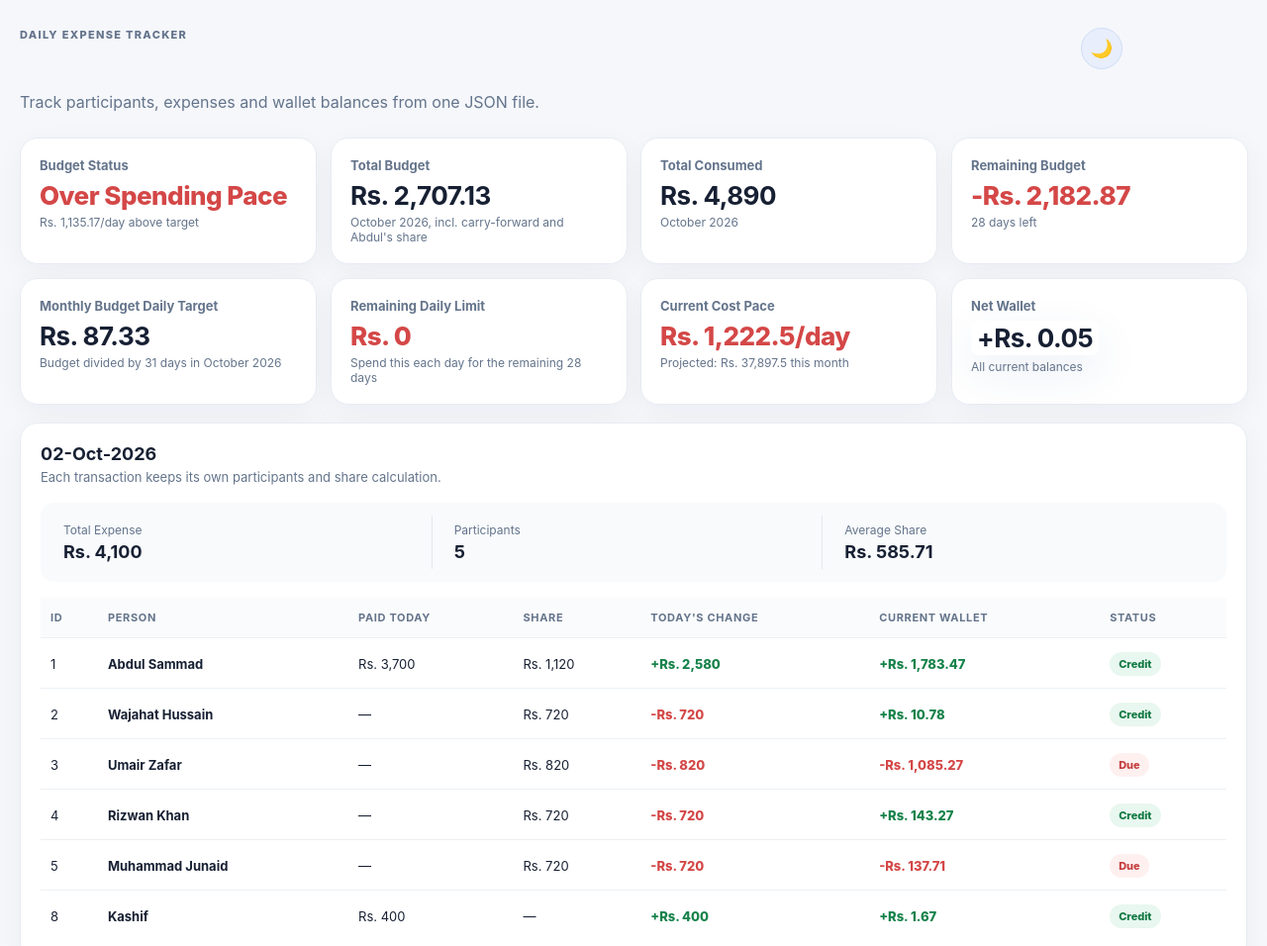
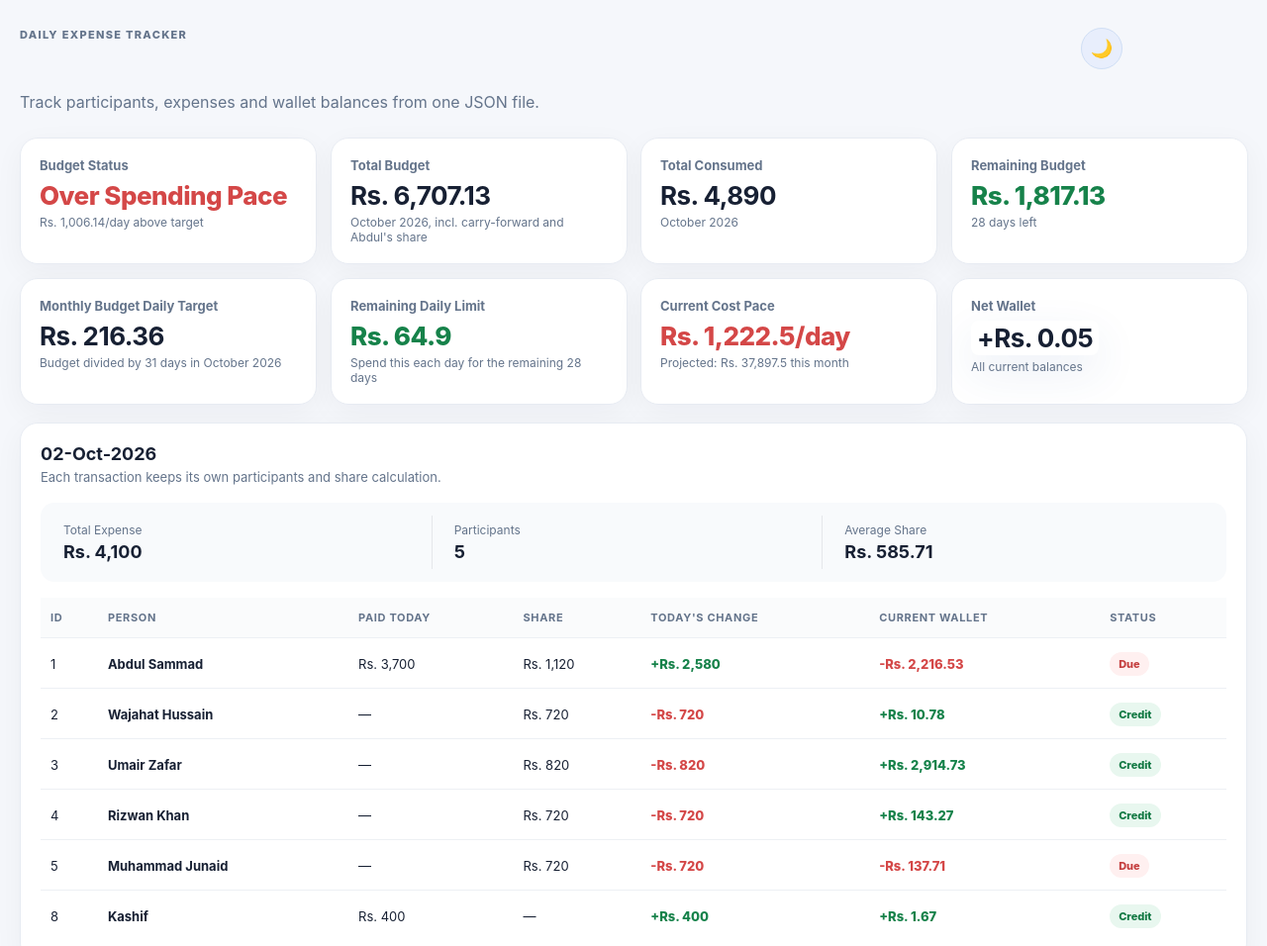
Before and after one commit to AbdulSammadFarooq/lunch-management-system, a plain HTML site: page index.html in a window 1280 px wide. Shown: the top 956 px of the page at 99% size. Drawn offline with Linux system fonts and the light colour scheme.

Commit message:
add expanses

```diff
--- a/app.js
+++ b/app.js
@@ -234,6 +234,10 @@ function isFunding(day) {
   return String(day.label || "").trim().toLowerCase() === "funding";
 }
 
+function isExchange(day) {
+  return String(day.label || "").trim().toLowerCase() === "exchange";
+}
+
 function getDayTotal(day) {
   return (Array.isArray(day.expenses) ? day.expenses : []).reduce(
     (sum, expense) => sum + (Number(expense.amount) || 0),
@@ -308,7 +312,7 @@ function buildMonthlyPersonExpenses(calc) {
   const monthlyData = {};
 
   for (const day of calc.days) {
-    if (isFunding(day)) {
+    if (isFunding(day) || isExchange(day)) {
       continue;
     }
 
--- a/data.json
+++ b/data.json
@@ -1402,6 +1402,23 @@
     },
     {
       "date": "2026-10-01",
+      "label": "Funding",
+      "splitType": "custom",
+      "participants": [
+        {
+          "personId": 1,
+          "share": 4000
+        }
+      ],
+      "expenses": [
+        {
+          "amount": 4000,
+          "paidBy": 3
+        }
+      ]
+    },
+    {
+      "date": "2026-10-01",
       "label": "Lunch",
       "splitType":"custom",
       "participants": [
--- a/style.css
+++ b/style.css
@@ -1086,7 +1086,7 @@ body.dark-mode .error {
 
 .monthly-expenses {
   display: grid;
-  grid-template-columns: repeat(auto-fit, minmax(min(100%, 350px), 1fr));
+  grid-template-columns: repeat(2, minmax(0, 1fr));
   gap: 16px;
 }
 
@@ -1130,6 +1130,7 @@ body.dark-mode .monthly-month {
 .monthly-table {
   width: 100%;
   max-width: 100%;
+  min-width: 0;
   table-layout: fixed;
   border-collapse: collapse;
   font-size: 12px;
```
